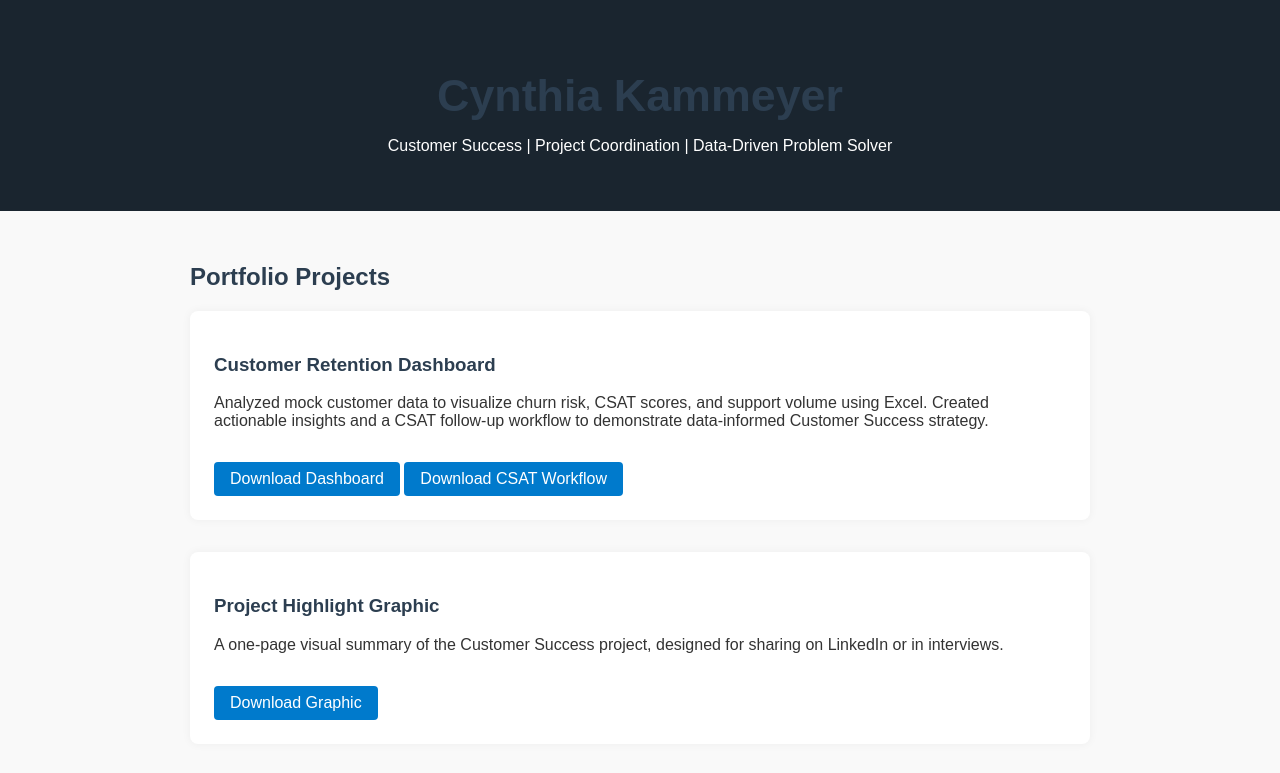
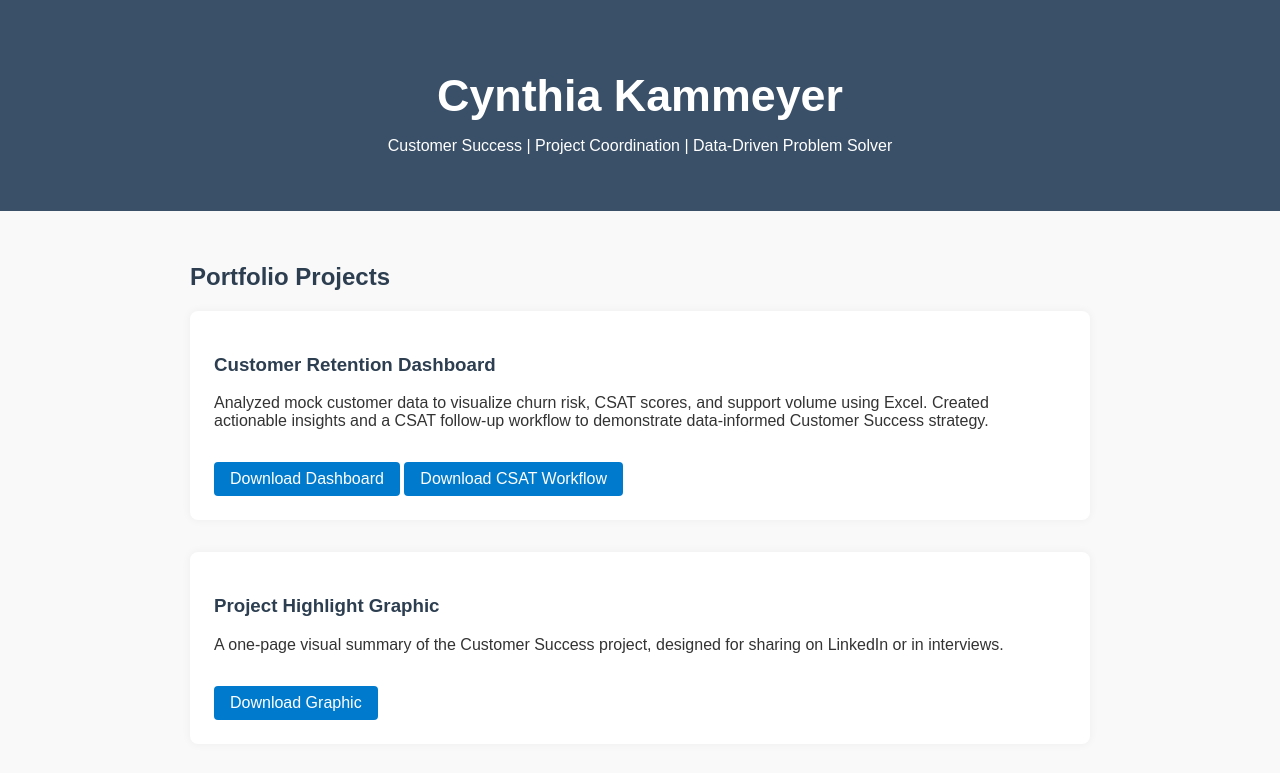
Before and after one commit to cynthiakam/cynthiakammeyer.github.io, a plain HTML site: page index.html in a window 1280 px wide. Shown: the top 773 px of the page. Drawn offline with Linux system fonts and the light colour scheme.

Commit message:
Add files via upload

```diff
--- a/index.html
+++ b/index.html
@@ -13,7 +13,7 @@
       color: #333;
     }
     header {
-      background: #1a252f;
+      background: #3a5068;
       color: white;
       padding: 2.5rem;
       text-align: center;
@@ -58,7 +58,7 @@
 </head>
 <body>
   <header>
-    <h1>Cynthia Kammeyer</h1>
+    <h1 style="color: white;">Cynthia Kammeyer</h1>
     <p>Customer Success | Project Coordination | Data-Driven Problem Solver</p>
   </header>
   <main>
```
